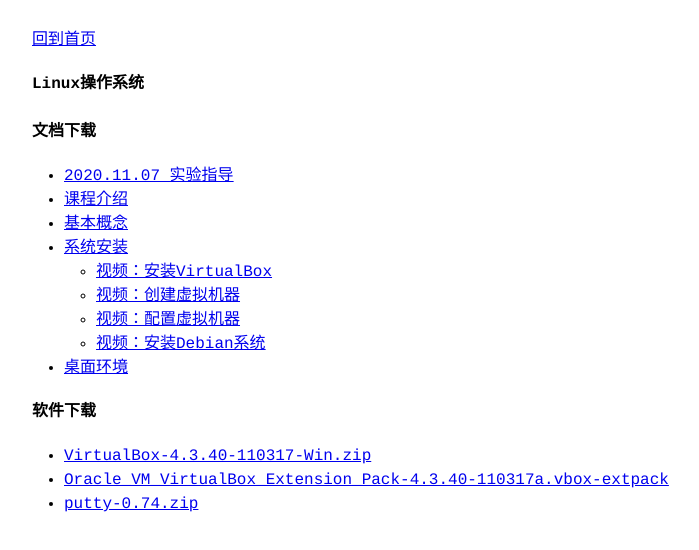
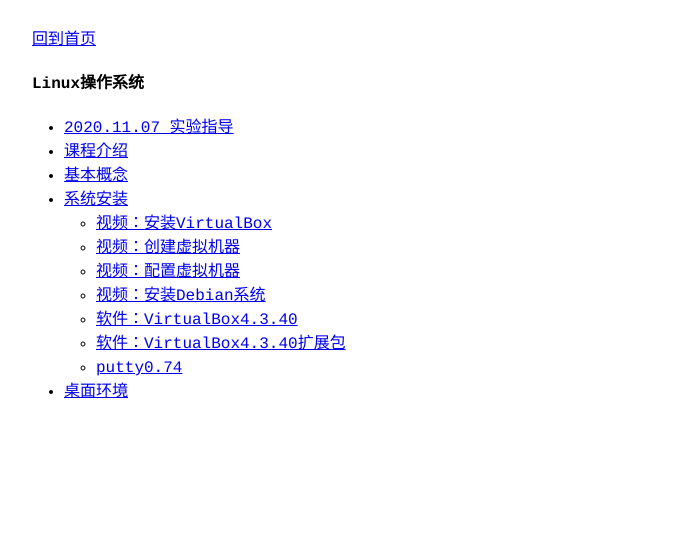
Before and after one commit to q10060502/www, a plain HTML site: page lesson_linux/index.htm in a window 1280 px wide. Shown: the whole page, without its empty margins (44-743 px from the left). Drawn offline with Linux system fonts and the light colour scheme.

Commit message:
修改：     ../download/lesson_linux_install.beamer.pdf 	修改：     ../index.htm

```diff
--- a/lesson_linux/index.htm
+++ b/lesson_linux/index.htm
@@ -33,7 +33,6 @@
 		<div style="margin: 12px; float: left">
 			<div><a href="../index.htm">回到首页</a></div>
 			<h1>Linux操作系统</h1>
-			<h2>文档下载</h2>
 			<ul>
 				<li><a href="download/lesson_linux_experiment_guide.pdf">2020.11.07 实验指导</a></li>
 				<li><a href="download/lesson_linux_intro.beamer.pdf">课程介绍</a></li>
@@ -44,15 +43,12 @@
 					<li><a href="download/lesson_linux_install_debian_create_virtualbox_project.mp4">视频：创建虚拟机器</a></li>
 					<li><a href="download/lesson_linux_install_debian_modify_virtualbox_project.mp4">视频：配置虚拟机器</a></li>
 					<li><a href="download/lesson_linux_install_debian.mp4">视频：安装Debian系统</a></li>
+					<li><a href="download/soft/VirtualBox-4.3.40-110317-Win.zip">软件：VirtualBox4.3.40</a></li>
+					<li><a href="download/soft/Oracle_VM_VirtualBox_Extension_Pack-4.3.40-110317a.vbox-extpack">软件：VirtualBox4.3.40扩展包</a></li>
+					<li><a href="download/soft/putty-0.74.zip">putty0.74</a></li>
 					</ul>
 				</li>
 				<li><a href="download/lesson_linux_gnome3.beamer.pdf">桌面环境</a>
-			</ul>
-			<h2>软件下载</h2>
-			<ul>
-				<li><a href="download/soft/VirtualBox-4.3.40-110317-Win.zip">VirtualBox-4.3.40-110317-Win.zip</a></li>
-				<li><a href="download/soft/Oracle_VM_VirtualBox_Extension_Pack-4.3.40-110317a.vbox-extpack">Oracle_VM_VirtualBox_Extension_Pack-4.3.40-110317a.vbox-extpack</a></li>
-				<li><a href="download/soft/putty-0.74.zip">putty-0.74.zip</a></li>
 			</ul>
 		</div>
 	</div>
```
Also changed, not shown: 1 other file.
